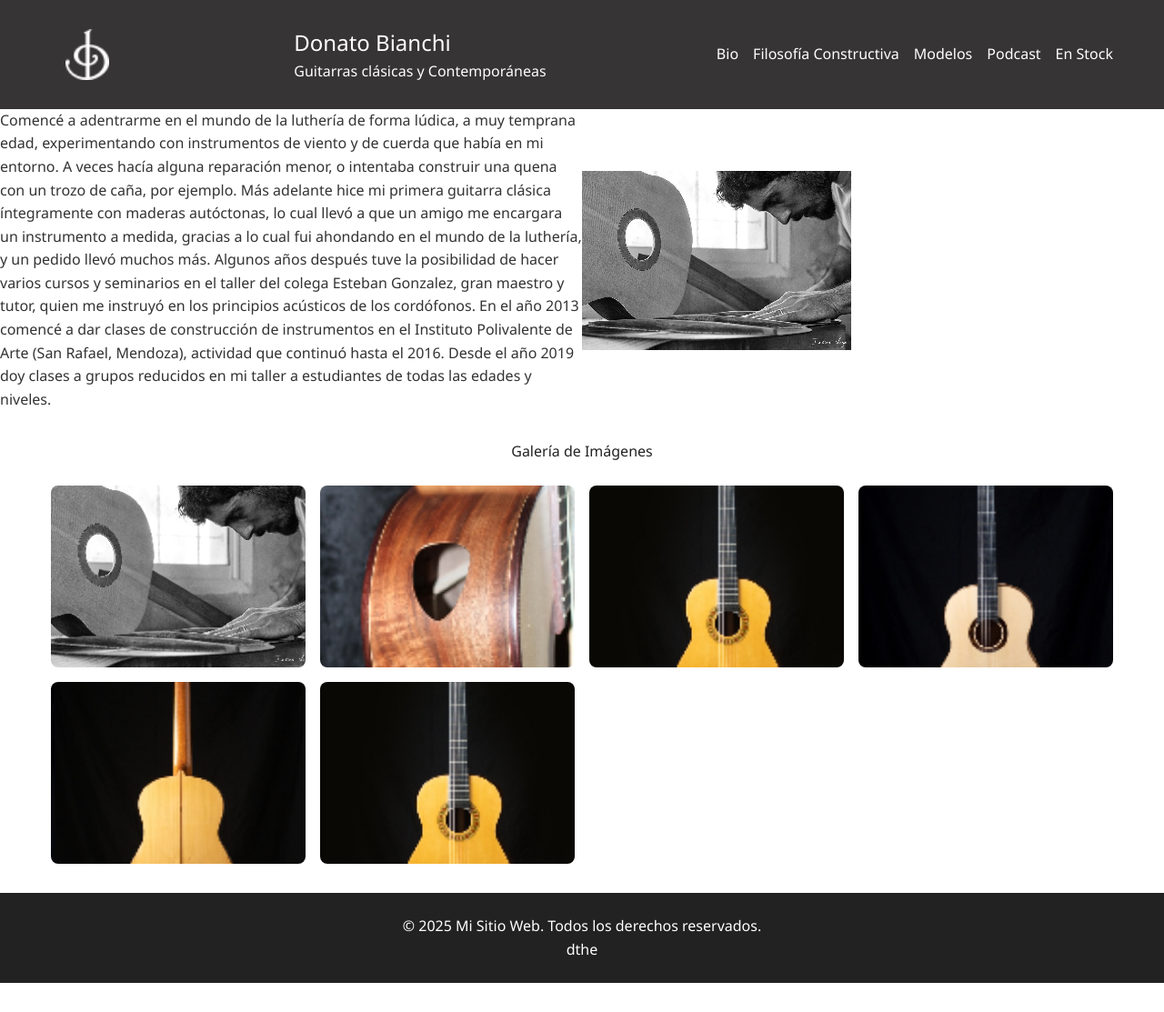
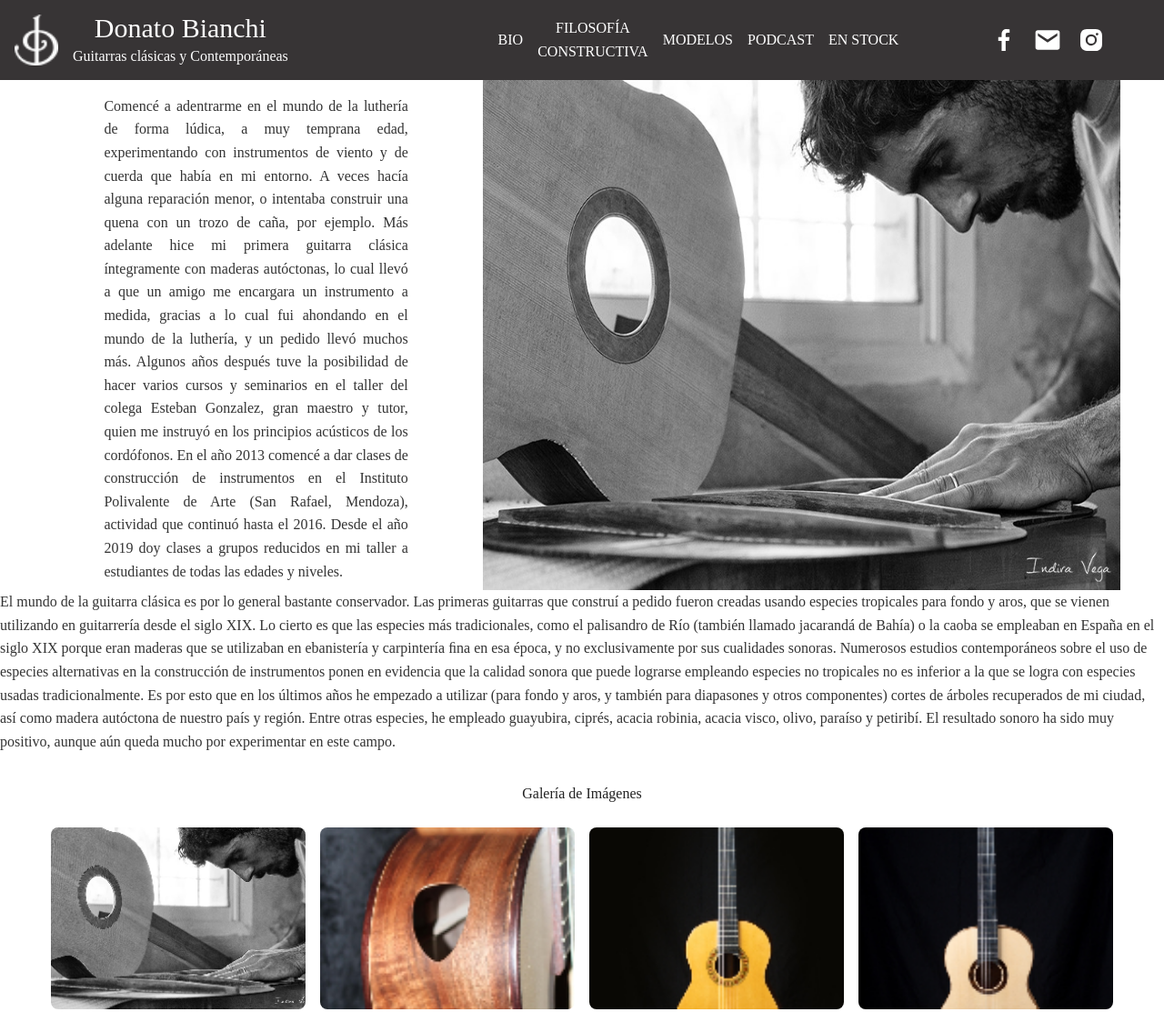
Before and after one commit to finosiles/donatoluthier2, a plain HTML site: page index.html in a window 1280 px wide. Shown: the top 1113 px of the page at 91% size. Before the commit the page ends 1081 px from the top, so only its background shows below. Drawn offline with nearby package versions, Linux system fonts and the light colour scheme; a web font is replaced by a local one.

Commit message:
estilos y imagenes de bio y podcast

```diff
--- a/index.html
+++ b/index.html
@@ -1,5 +1,6 @@
 <!DOCTYPE html>
 <html lang="es">
+
 <head>
   <meta charset="UTF-8" />
   <meta name="viewport" content="width=device-width, initial-scale=1.0" />
@@ -9,29 +10,65 @@
 
 
 </head>
+
 <body>
-  <header>
-    <nav>
-      <img class="logo w-4" alt="" src="./logo.png"/>
-      <div>
-      <h1>Donato Bianchi</h1>
+  <header class="flex">
+
+    <div class="flex w-2/3 items-center">
+      <img class="logo " alt="" src="./logo.png" />
+      <div class="flex-col justify-center items-center">
+        <h1 class="text-center text-3xl ">Donato Bianchi</h1>
         <p>Guitarras clásicas y Contemporáneas</p>
         <span class="menu-toggle" id="menu-toggle">☰</span>
+
       </div>
-      <div class="nav-links" id="nav-links">
-        <a href="#">Bio</a>
-        <a href="#">Filosofía Constructiva</a>
-        <a href="#">Modelos</a>
-        <a href="#">Podcast</a>
-	<a href="#">En Stock</a>
+    </div>
 
+    <div class="nav-links flex w-2/3 justify-center items-center" id="nav-links">
+      <a href="#"> <span>BIO</span></a>
+      <a class="flex flex-col text-center" href="#"><span>FILOSOFÍA</span><span>CONSTRUCTIVA</span></a>
+      <a href="#"><span>MODELOS</span></a>
+      <a href="#"><span>PODCAST</span></a>
+      <a href="#">EN STOCK</a>
+
+    </div>
+    <div class="flex w-1/3 gap-4  justify-center items-center">
+      <a href="">
+        <svg class="w-8" xmlns="http://www.w3.org/2000/svg" viewBox="0 0 24 24"
+          style="fill: rgba(255, 255, 255, 1);transform: ;msFilter:;">
+          <path
+            d="M13.397 20.997v-8.196h2.765l.411-3.209h-3.176V7.548c0-.926.258-1.56 1.587-1.56h1.684V3.127A22.336 22.336 0 0 0 14.201 3c-2.444 0-4.122 1.492-4.122 4.231v2.355H7.332v3.209h2.753v8.202h3.312z">
+          </path>
+        </svg>
+
+      </a>
+      <a href="">
+
+        <svg class="w-8" xmlns="http://www.w3.org/2000/svg" viewBox="0 0 24 24"
+          style="fill: rgba(255, 255, 255, 1);transform: ;msFilter:;">
+          <path
+            d="M20 4H4a2 2 0 0 0-2 2v12a2 2 0 0 0 2 2h16a2 2 0 0 0 2-2V6a2 2 0 0 0-2-2zm0 4.7-8 5.334L4 8.7V6.297l8 5.333 8-5.333V8.7z">
+          </path>
+        </svg>
+
+      </a>
+      <a href="">
+
+        <svg class="w-8" xmlns="http://www.w3.org/2000/svg" viewBox="0 0 24 24"
+          style="fill: rgba(255, 255, 255, 1);transform: ;msFilter:;">
+          <path
+            d="M20.947 8.305a6.53 6.53 0 0 0-.419-2.216 4.61 4.61 0 0 0-2.633-2.633 6.606 6.606 0 0 0-2.186-.42c-.962-.043-1.267-.055-3.709-.055s-2.755 0-3.71.055a6.606 6.606 0 0 0-2.185.42 4.607 4.607 0 0 0-2.633 2.633 6.554 6.554 0 0 0-.419 2.185c-.043.963-.056 1.268-.056 3.71s0 2.754.056 3.71c.015.748.156 1.486.419 2.187a4.61 4.61 0 0 0 2.634 2.632 6.584 6.584 0 0 0 2.185.45c.963.043 1.268.056 3.71.056s2.755 0 3.71-.056a6.59 6.59 0 0 0 2.186-.419 4.615 4.615 0 0 0 2.633-2.633c.263-.7.404-1.438.419-2.187.043-.962.056-1.267.056-3.71-.002-2.442-.002-2.752-.058-3.709zm-8.953 8.297c-2.554 0-4.623-2.069-4.623-4.623s2.069-4.623 4.623-4.623a4.623 4.623 0 0 1 0 9.246zm4.807-8.339a1.077 1.077 0 0 1-1.078-1.078 1.077 1.077 0 1 1 2.155 0c0 .596-.482 1.078-1.077 1.078z">
+          </path>
+          <circle cx="11.994" cy="11.979" r="3.003"></circle>
+        </svg>
+      </a>
     </div>
     </nav>
   </header>
 
-  <section id="#BIO" class= "flex items-center justify-center mx-6 py-3 " href="#BIO">
-    <div class="flex-1">
-      <p>
+  <div id="#BIO" class="max-w-dvw max-h-full flex mx-12 gap-4" href="#BIO">
+    <div class="lg:w-2/5 flex justify-center items-center mt-2 gap-2">
+      <p class="w-3/4 text-justify mx-4 p-2">
         Comencé a adentrarme en el mundo de la luthería de
         forma lúdica, a muy temprana edad, experimentando
         con instrumentos de viento y de cuerda que había en mi
@@ -55,12 +92,39 @@
 
       </p>
     </div>
-    <div class="flex-1">
-      <img class="w-auto" alt="" src="./imagen_bio01.png"/>
+    <div class="lg:w-3/5 flex ">
+      <img class="bg-center bg-cover" alt="" src="./img/img_bio01.jpg" />
     </div>
-  </section>
+  </div>
+
   <section class="Filosofia">
-    <div></div>
+    <div>
+      <p>
+        El mundo de la guitarra clásica es por lo general bastante
+        conservador. Las primeras guitarras que construí a pedido
+        fueron creadas usando especies tropicales para fondo y aros,
+        que se vienen utilizando en guitarrería desde el siglo XIX.
+        Lo cierto es que las especies más
+        tradicionales, como el palisandro de Río (también llamado
+        jacarandá de Bahía) o la caoba se empleaban en España en
+        el siglo XIX porque eran
+        maderas que se utilizaban en ebanistería y carpintería
+        ﬁna en esa época, y no exclusivamente por sus cualidades
+        sonoras. Numerosos estudios contemporáneos sobre el uso
+        de especies alternativas en la construcción de instrumentos
+        ponen en evidencia que la calidad sonora que puede
+        lograrse empleando especies no tropicales no es inferior a la
+        que se logra con especies usadas tradicionalmente. Es por
+        esto que en los últimos años he empezado a utilizar (para
+        fondo y aros, y también para diapasones y otros
+        componentes) cortes de árboles recuperados de mi ciudad,
+        así como madera autóctona de nuestro país y región. Entre
+        otras especies, he empleado guayubira, ciprés, acacia
+        robinia, acacia visco, olivo, paraíso y petiribí. El resultado
+        sonoro ha sido muy positivo, aunque aún queda mucho por
+        experimentar en este campo.
+      </p>
+    </div>
     <div></div>
   </section>
 
@@ -98,4 +162,5 @@
   <script src="./scriot.js"></script>
 
 </body>
+
 </html>
--- a/main.css
+++ b/main.css
@@ -8,18 +8,18 @@ Color del fondo de la barra de navegación.
 			 color de las Letras de la barra de navegación.
 			 color: #fefefe
 */
-* {
-      margin: 0;
-      padding: 0;
-      box-sizing: border-box;
-    }
 
-    body {
-      font-family: "Segoe UI", sans-serif;
-      line-height: 1.6;
-      color: #333;
-    }
+@import url('https://fonts.googleapis.com/css2?family=Baskervville&display=swap');
 
+body {
+          font-family: "Baskervville", serif;
+          font-optical-sizing: auto;
+          font-weight: 400;
+          font-style: normal;
+
+          line-height: 1.6;
+          color: #333;
+        }
     header {
 
 	background: #373435ff;
```
Also changed, not shown: img/img_bio01.jpg (added), img/img_pod01.jpg (added). Lines whose indentation alone changed are shown as unchanged.
